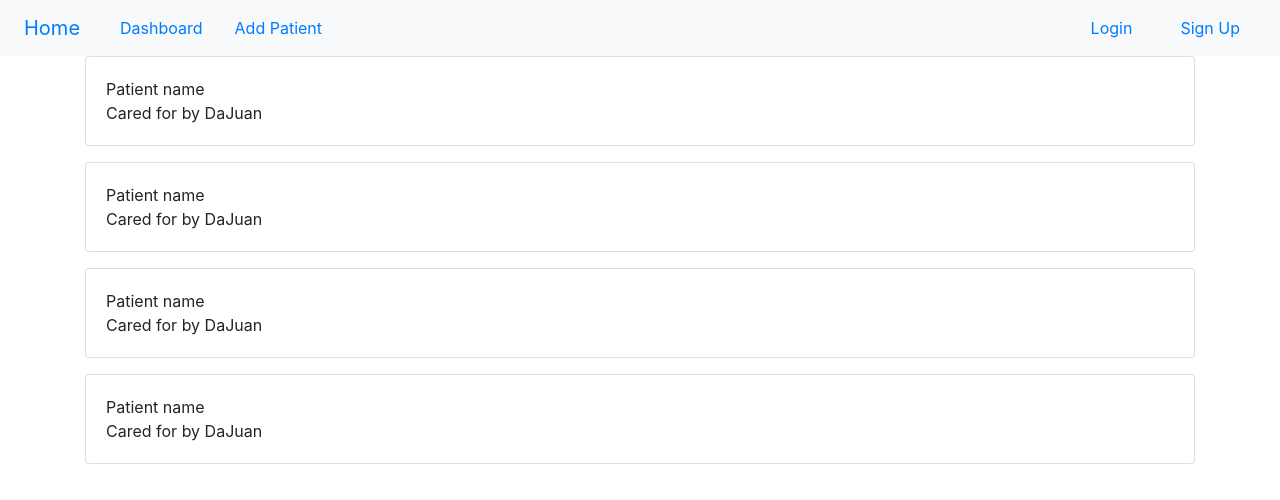
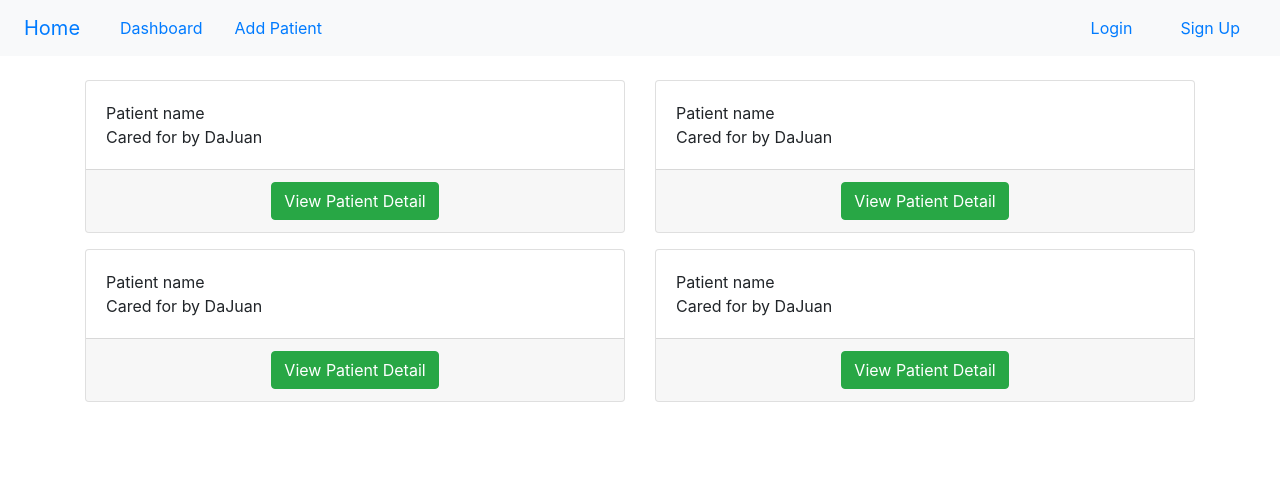
Before and after one commit to iWithman/iCare-giver-help, a React (Create React App) app in the folder icare-giver-help/: page /dashboard in a window 1280 px wide. Shown: the top 500 px of the page. Built offline with nearby package versions, Linux system fonts and the light colour scheme.

Commit message:
Make changes to the PatientList

```diff
--- a/icare-giver-help/src/components/patients/PatientList.js
+++ b/icare-giver-help/src/components/patients/PatientList.js
@@ -4,11 +4,13 @@ import PatientSummary from './PatientSummary'
 
 const PatientList = () => {
   return (
-    <div className="project-list container">
-      <PatientSummary />
-      <PatientSummary />
-      <PatientSummary />
-      <PatientSummary />
+    <div className="container mt-4">
+      <div className="row">
+        <div className="col-md-6"><PatientSummary /></div>
+        <div className="col-md-6"><PatientSummary /></div>
+        <div className="col-md-6"><PatientSummary /></div>
+        <div className="col-md-6"><PatientSummary /></div>
+      </div>
     </div>
   )
 }
--- a/icare-giver-help/src/components/patients/PatientSummary.js
+++ b/icare-giver-help/src/components/patients/PatientSummary.js
@@ -7,6 +7,9 @@ const PatientSummary = () => {
         <span className="card-title">Patient name</span>
         <p className="card-text">Cared for by DaJuan</p>
       </div>
+      <div className="card-footer d-flex justify-content-center">
+        <button className="btn btn-success btn-large">View Patient Detail</button>
+      </div>
     </div>
   )
 }
```
